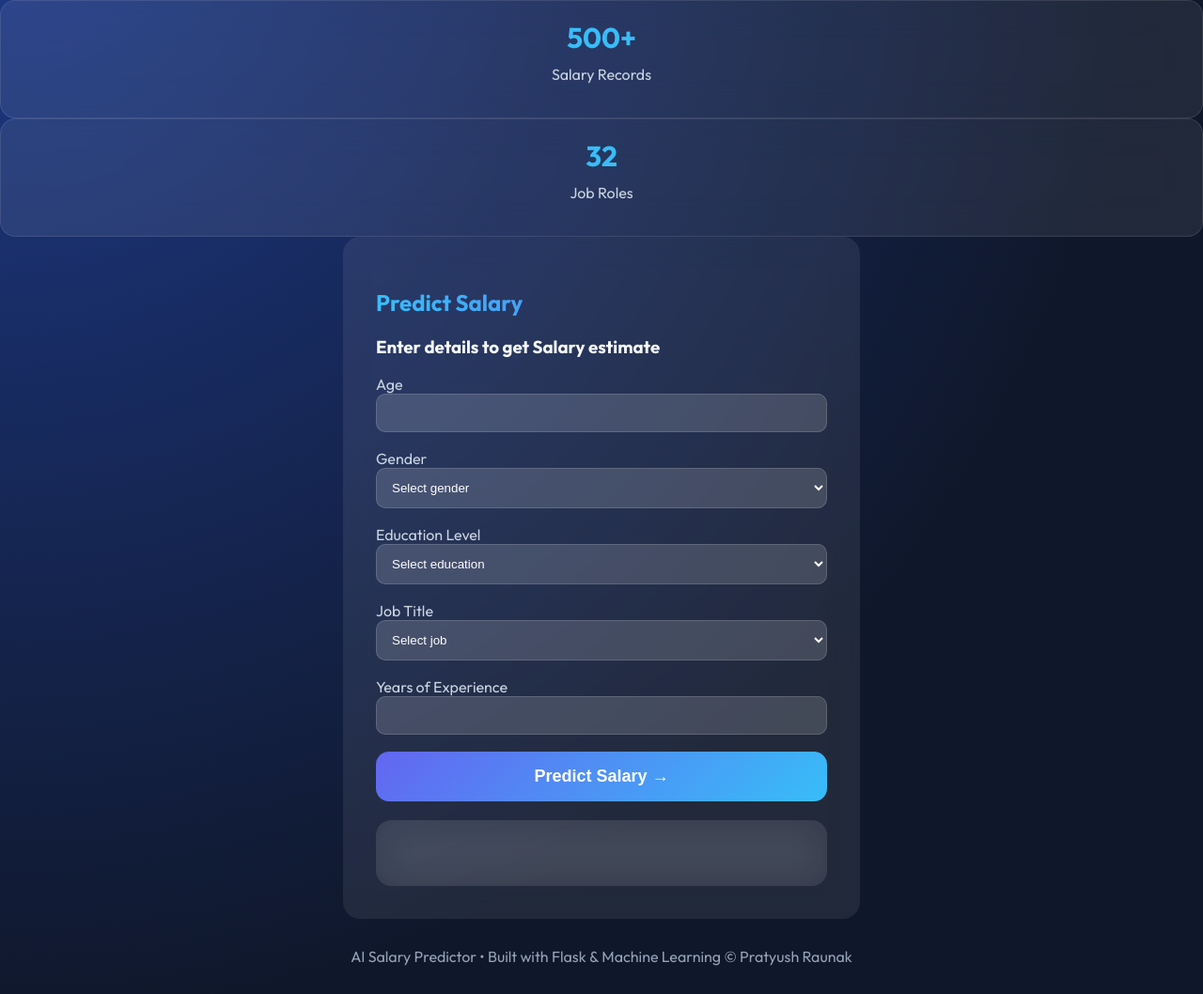
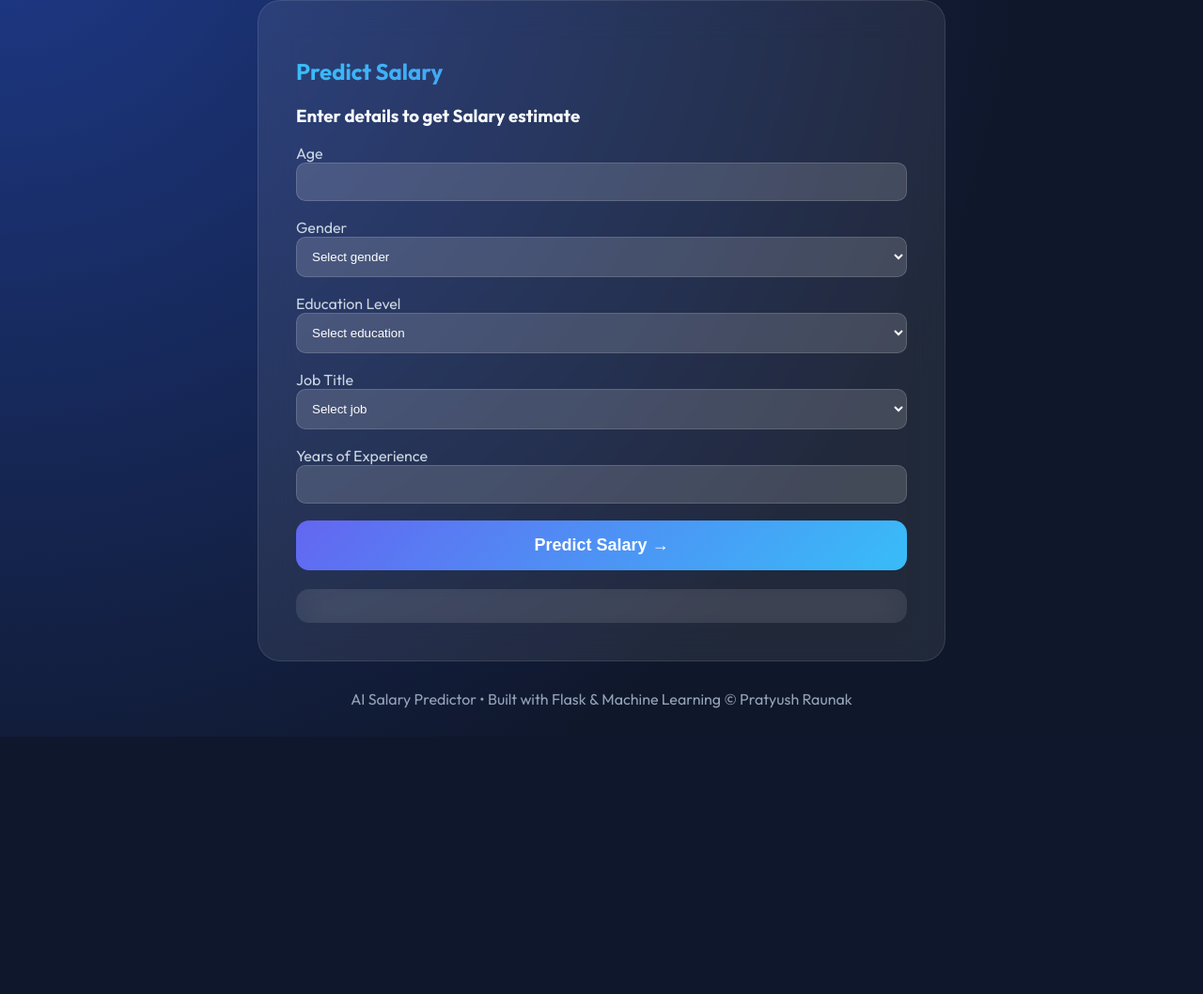
Before and after one commit to PR0801/Salary_Prediction, a Flask app: page / in a window 1280 px wide. Shown: the part 124-1182 px from the top of the page at 94% size. After the commit the page ends 908 px from the top, so only its background shows below. Run offline with Flask 3, Linux system fonts and the light colour scheme; parts of the project's set-up code (start-up, migrations or seed data) failed here and were passed over.

Commit message:
Update index.html

```diff
--- a/templates/index.html
+++ b/templates/index.html
@@ -86,38 +86,15 @@
       .content {
         padding: 40px;
       }
-      .stats{
-        display:grid;
-        grid-template-columns:repeat(auto-fit,minmax(180px,1fr));
-        gap:20px;
-        margin-bottom:30px;
-      }
-      .stat-card{
-        background:rgba(255,255,255,.08);
-        backdrop-filter:blur(20px);
-        border-radius:16px;
-        padding:20px;
-        text-align:center;
-        border:1px solid rgba(255,255,255,.1);
-      }
-      .stat-card h3{
-        margin:0;
-        font-size:30px;
-        color:#38bdf8;
-      }
-      .stat-card p{
-        margin-top:10px;
-        color:#cbd5e1;
-      }
       .panel {
-        max-width: 480px;
+        max-width: 650px;
         margin: auto;
         background: rgba(255, 255, 255, 0.08);
-        border-radius: 18px;
-        backdrop-filter: blur(16px);
-        padding: 35px;
+        border-radius: 24px;
+        backdrop-filter: blur(20px);
+        border: 1px solid rgba(255,255,255,.1);
+        padding: 40px;
       }
-
       header h1,
       .panel h2,
       h2 {
@@ -165,14 +142,21 @@
       #6366f1,
       #38bdf8
   );
+
+  border:none;
   border-radius:14px;
+
   padding:16px;
+
+  font-size:18px;
   font-weight:700;
-        font-size:18px;
+
+  color:white;
   cursor:pointer;
-        color:white;
-        border:none;
-        transition:.3s;      }
+
+  transition:.3s;
+}
+
 button:hover{
   transform:translateY(-3px);
 
@@ -183,14 +167,13 @@
 
      #result{
         margin-top:20px;
-        padding:20px;
-        border-radius:16px;
+        padding:18px;
+        border-radius:14px;
         text-align:center;
-        font-size:22px;
+        font-size:24px;
         font-weight:700;
         background:rgba(255,255,255,.08);
         backdrop-filter:blur(20px);
-        min-height:30px;
     }
 
       /* ✅ SHOW GRAPHS IN 2 PER ROW */
@@ -216,13 +199,16 @@
       /* ✅ INCREASE GRAPH SIZE */
      .plot-card{
   padding:14px;
-        background:
-          rgba(255,255,255,.08);
+  background:rgba(255,255,255,.08);
+
   border-radius:18px;
+
   transition:.3s;
 }
+
 .plot-card:hover{
   transform:translateY(-8px);
+
   box-shadow:
       0 20px 40px
       rgba(0,0,0,.25);
@@ -252,17 +238,6 @@
       <a href="#" id="dashboard-link" class="active">🏠 Dashboard</a>
       <a href="#" id="analytics-link">📊 Analytics</a>
     </div>
-<div class="stat-card">
-        <h3>500+</h3>
-        <p>Salary Records</p>
-      </div>
-
-      <div class="stat-card">
-        <h3>32</h3>
-        <p>Job Roles</p>
-      </div>
-    </div>
-
     <div class="panel">
       <h2>Predict Salary</h2>
       <h3>Enter details to get Salary estimate</h3>
```
Lines whose indentation alone changed are shown as unchanged.
